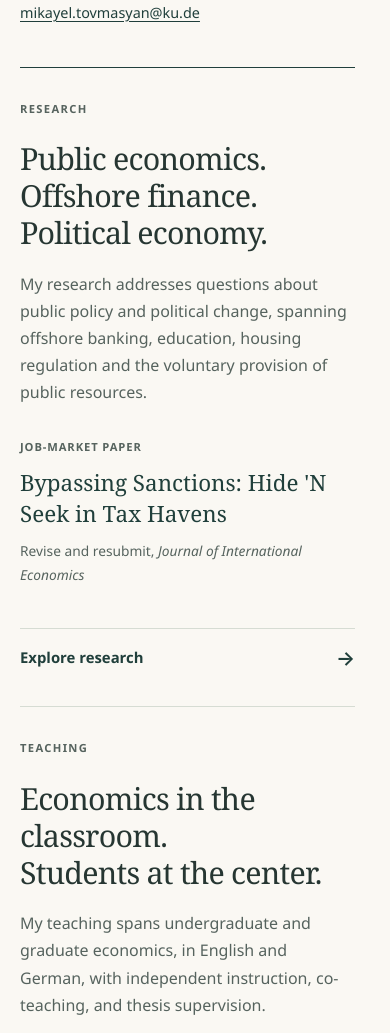
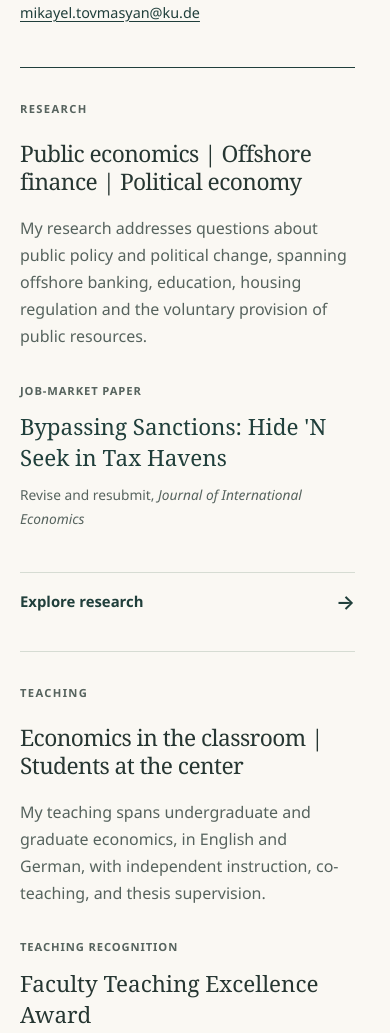
Before and after one commit to mikayel-tovmasyan/mikayel-tovmasyan.github.io, a plain HTML site: page index.html in a window 390 px wide. Shown: the part 1156-2189 px from the top of the page. Drawn offline with Linux system fonts and the light colour scheme.

Commit message:
Align homepage feature headings on single lines

```diff
--- a/assets/site.css
+++ b/assets/site.css
@@ -67,7 +67,8 @@ dd { margin-left: 0; }
 .dual-feature { border-top: 1px solid var(--accent); border-bottom: 1px solid var(--line); display: grid; grid-template-columns: repeat(2, minmax(0, 1fr)); }
 .feature { padding: 2.8rem 3.2rem 2.6rem 0; display: flex; flex-direction: column; }
 .feature + .feature { border-left: 1px solid var(--line); padding: 2.8rem 0 2.6rem 3.2rem; }
-.feature h2 { font-size: clamp(1.6rem, 2.4vw, 2.1rem); }
+/* Keep both headings at the largest shared size that fits their columns. */
+.feature h2 { font-size: clamp(1.125rem, calc(2.15vw - .27rem), 1.42rem); }
 .feature > p:not(.eyebrow) { color: var(--muted); }
 .feature-evidence { margin-top: auto; padding-top: 1.4rem; }
 .feature-evidence h3 { font-size: 1.4rem; line-height: 1.4; margin-bottom: .6rem; }
@@ -166,8 +167,15 @@ dd { margin-left: 0; }
   .section-layout { grid-template-columns: 160px minmax(0, 1fr); gap: 2.5rem; }
   .feature { padding-right: 2rem; }
   .feature + .feature { padding-left: 2rem; }
+  .feature h2 { font-size: clamp(1.125rem, calc(2.15vw - .22rem), 1.42rem); }
   .course { grid-template-columns: 1fr; gap: .55rem; }
   .teaching-overview { gap: 2rem; }
+}
+@media (max-width: 1024px) {
+  .dual-feature { grid-template-columns: 1fr; }
+  .feature, .feature + .feature { padding: 2rem 0; border-left: 0; }
+  .feature + .feature { border-top: 1px solid var(--line); }
+  .feature h2 { font-size: 1.42rem; }
 }
 @media (max-width: 760px) {
   .wrap { width: calc(100% - 40px); }
@@ -188,10 +196,6 @@ dd { margin-left: 0; }
   .profile-facts { display: grid; grid-template-columns: 1fr 1fr; gap: 1.2rem; }
   .profile-facts div + div { margin-top: 0; }
   .contact-link { font-size: .9rem; }
-  .dual-feature { grid-template-columns: 1fr; }
-  .feature, .feature + .feature { padding: 2rem 0; border-left: 0; }
-  .feature + .feature { border-top: 1px solid var(--line); }
-  .feature h2 { font-size: 1.9rem; }
   .feature-evidence { padding-top: .8rem; }
   .closing-note { padding: 2.5rem 0 3rem; }
   .footer-inner { flex-direction: column; gap: 1.2rem; padding: 1.8rem 0; }
--- a/index.html
+++ b/index.html
@@ -12,7 +12,7 @@
   <meta property="og:url" content="https://mikayel-tovmasyan.github.io/">
   <link rel="canonical" href="https://mikayel-tovmasyan.github.io/">
   <link rel="icon" href="assets/favicon.svg" type="image/svg+xml">
-  <link rel="stylesheet" href="assets/site.css">
+  <link rel="stylesheet" href="assets/site.css?v=inline-headings-20261104">
 </head>
 <body>
   <a class="skip-link" href="#main">Skip to content</a>
@@ -45,14 +45,14 @@
     <div class="dual-feature">
       <section class="feature" aria-labelledby="research-title">
         <p class="eyebrow">Research</p>
-        <h2 id="research-title">Public economics.<br>Offshore finance.<br>Political economy.</h2>
+        <h2 id="research-title">Public economics | Offshore finance | Political economy</h2>
         <p>My research addresses questions about public policy and political change, spanning offshore banking, education, housing regulation and the voluntary provision of public resources.</p>
         <div class="feature-evidence"><span class="small-label">Job-market paper</span><h3><a href="research.html#job-market-paper">Bypassing Sanctions: Hide 'N Seek in Tax Havens</a></h3><p class="status">Revise and resubmit, <em>Journal of International Economics</em></p></div>
         <a class="section-link" href="research.html">Explore research <span aria-hidden="true">→</span></a>
       </section>
       <section class="feature" aria-labelledby="teaching-title">
         <p class="eyebrow">Teaching</p>
-        <h2 id="teaching-title">Economics in the classroom.<br>Students at the center.</h2>
+        <h2 id="teaching-title">Economics in the classroom | Students at the center</h2>
         <p>My teaching spans undergraduate and graduate economics, in English and German, with independent instruction, co-teaching, and thesis supervision.</p>
         <div class="feature-evidence"><span class="small-label">Teaching recognition</span><h3>Faculty Teaching Excellence Award</h3><p class="status">with a $1,000 prize · American University of Armenia, 2015</p></div>
         <a class="section-link" href="teaching.html">Explore teaching <span aria-hidden="true">→</span></a>
--- a/sitemap.xml
+++ b/sitemap.xml
@@ -1,6 +1,6 @@
 <?xml version="1.0" encoding="UTF-8"?>
 <urlset xmlns="http://www.sitemaps.org/schemas/sitemap/0.9">
-  <url><loc>https://mikayel-tovmasyan.github.io/</loc><lastmod>2026-11-03</lastmod></url>
+  <url><loc>https://mikayel-tovmasyan.github.io/</loc><lastmod>2026-11-04</lastmod></url>
   <url><loc>https://mikayel-tovmasyan.github.io/research.html</loc><lastmod>2026-11-03</lastmod></url>
   <url><loc>https://mikayel-tovmasyan.github.io/teaching.html</loc><lastmod>2026-11-03</lastmod></url>
   <url><loc>https://mikayel-tovmasyan.github.io/cv.html</loc><lastmod>2026-11-03</lastmod></url>
```
